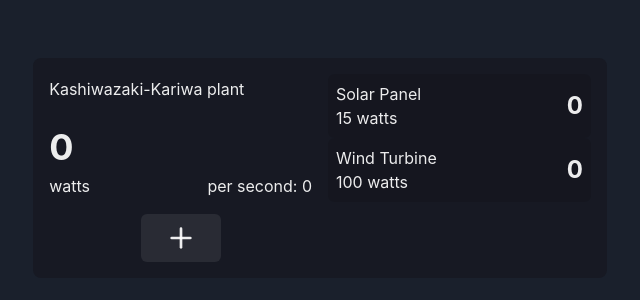
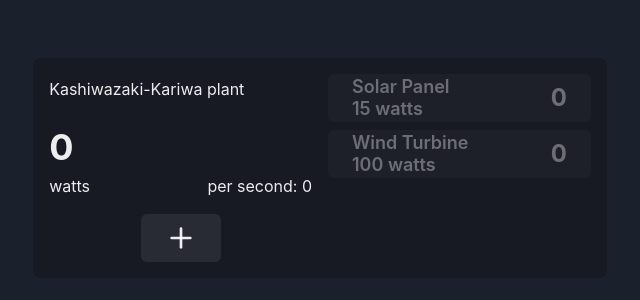
Before and after one commit to malcodeman/cookie-clicker, a Next.js app: page / in a window 1280 px wide. Shown: the part 232-532 px from the top of the page, without its empty margins (320-960 px from the left). Built offline with nearby package versions, Linux system fonts and the light colour scheme.

Commit message:
Saves components and watts to local storage

```diff
--- a/components/Component.tsx
+++ b/components/Component.tsx
@@ -1,4 +1,4 @@
-import { Box, Flex, Text } from "@chakra-ui/react";
+import { Box, Text, Button } from "@chakra-ui/react";
 
 type props = {
   id: string;
@@ -12,24 +12,16 @@
 function Component(props: props) {
   const { id, name, price, isDisabled, count, onClick, ...rest } = props;
 
-  function onClickHandler() {
-    if (!isDisabled) {
-      onClick(id);
-    }
-  }
-
   return (
-    <Flex
-      backgroundColor={isDisabled ? "rgba(0,0,0,0.1)" : "initial"}
-      cursor="pointer"
-      padding="2"
-      borderRadius="md"
+    <Button
+      size="lg"
+      mb="2"
       justifyContent="space-between"
-      alignItems="center"
-      onClick={onClickHandler}
+      isDisabled={isDisabled}
+      onClick={() => onClick(id)}
       {...rest}
     >
-      <Box>
+      <Box textAlign="left">
         <Text>{name}</Text>
         <Text>{price} watts</Text>
       </Box>
@@ -38,7 +30,7 @@
           {count}
         </Text>
       </Box>
-    </Flex>
+    </Button>
   );
 }
 
--- a/lib/constants.ts
+++ b/lib/constants.ts
@@ -15,10 +15,12 @@
     perSecond: 1,
   },
 ];
+const AUTO_SAVE_DELAY = 2000;
 
 const EXPORTS = {
   DEFAULT_PLANT_NAME,
   INITIAL_COMPONENTS,
+  AUTO_SAVE_DELAY,
 };
 
 export default EXPORTS;
--- /dev/null
+++ b/lib/utils.ts
@@ -0,0 +1,9 @@
+function formatNumber(number: number): number {
+  return Number(Intl.NumberFormat().format(number));
+}
+
+const EXPORTS = {
+  formatNumber,
+};
+
+export default EXPORTS;
--- a/pages/index.tsx
+++ b/pages/index.tsx
@@ -17,17 +17,24 @@
 import * as R from "ramda";
 
 import constants from "../lib/constants";
+import utils from "../lib/utils";
+
 import Component from "../components/Component";
 
 function Home() {
-  const [components, setComponents] = React.useState(
-    constants.INITIAL_COMPONENTS
-  );
   const [localStorageName, setLocalStorageName] = useLocalStorage(
     "name",
     constants.DEFAULT_PLANT_NAME
   );
+  const [localStorageComponents, setLocalStorageComponents] = useLocalStorage(
+    "components",
+    constants.INITIAL_COMPONENTS
+  );
+  const [localStorageWatts, setLocalStorageWatts] = useLocalStorage("watts", 0);
   const [name, setName] = React.useState("");
+  const [components, setComponents] = React.useState(
+    constants.INITIAL_COMPONENTS
+  );
   const [watts, setWatts] = React.useState(0);
   const isRunning: boolean = R.sum(R.map((item) => item.count, components)) > 0;
   const bg = useColorModeValue("gray.100", "gray.900");
@@ -41,6 +48,18 @@
     }
   }, [localStorageName]);
 
+  React.useEffect(() => {
+    if (localStorageComponents) {
+      setComponents(localStorageComponents);
+    }
+  }, [localStorageComponents]);
+
+  React.useEffect(() => {
+    if (localStorageWatts) {
+      setWatts(localStorageWatts);
+    }
+  }, [localStorageWatts]);
+
   useInterval(
     () => {
       R.forEach(
@@ -49,6 +68,14 @@
       );
     },
     isRunning ? 1000 : null
+  );
+
+  useInterval(
+    () => {
+      setLocalStorageComponents(components);
+      setLocalStorageWatts(watts);
+    },
+    isRunning || watts > 0 ? constants.AUTO_SAVE_DELAY : null
   );
 
   function handleOnNameChange(nextValue: string) {
@@ -73,16 +100,13 @@
         decrementWatts(item.price);
         return {
           ...item,
+          price: Math.round(item.price + item.price * 0.1),
           count: (item.count += 1),
         };
       }
       return item;
     });
     return setComponents(values);
-  }
-
-  function formatNumber(number: number) {
-    return Intl.NumberFormat().format(number);
   }
 
   return (
@@ -107,11 +131,11 @@
             </Editable>
             <Box mb="4">
               <Text fontWeight="bold" fontSize="4xl">
-                {formatNumber(watts)}
+                {utils.formatNumber(watts)}
               </Text>
               <Flex justifyContent="space-between">
                 <Text>watts</Text>
-                <Text>per second: {formatNumber(wattsPerSecond)}</Text>
+                <Text>per second: {utils.formatNumber(wattsPerSecond)}</Text>
               </Flex>
             </Box>
             <Flex justifyContent="center">
@@ -126,9 +150,9 @@
                 key={item.id}
                 id={item.id}
                 name={item.name}
-                price={item.price}
+                price={utils.formatNumber(item.price)}
                 isDisabled={watts < item.price}
-                count={item.count}
+                count={utils.formatNumber(item.count)}
                 onClick={handleBuildItem}
               />
             ))}
```
